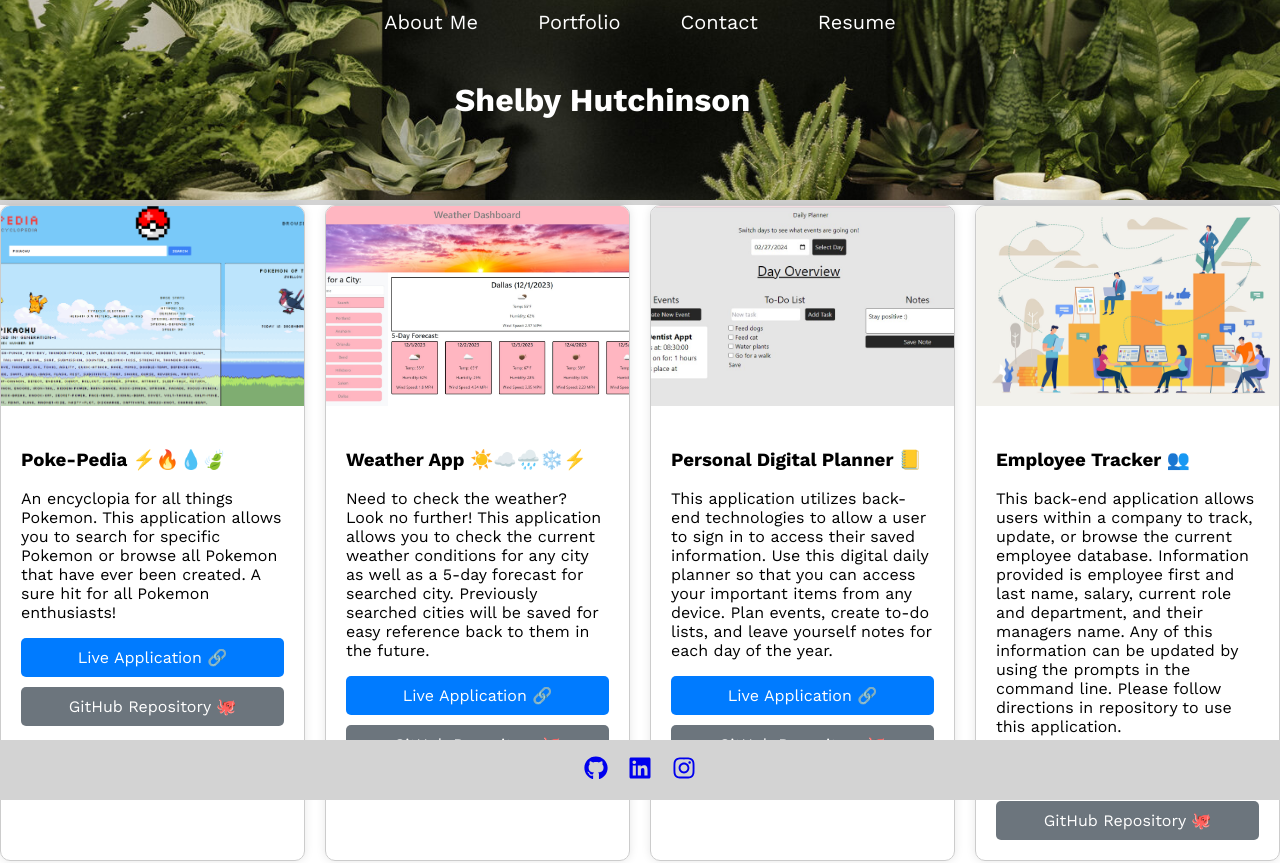
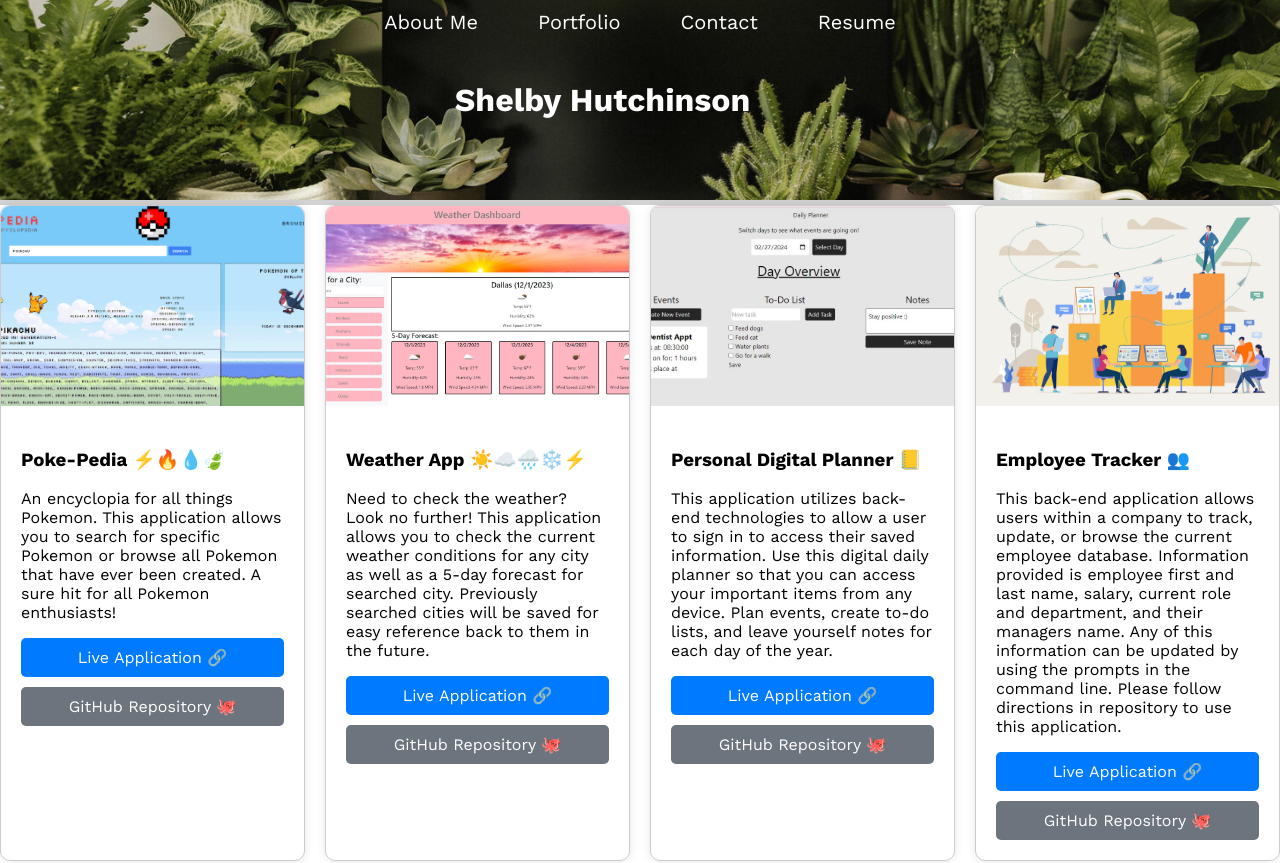
Before and after one commit to shhutc18/React-Portfolio, a React (Vite) app: page /portfolio in a window 1280 px wide. Shown: the top 863 px of the page. Built offline with nearby package versions, Linux system fonts and the light colour scheme.

Commit message:
removed fixed position of footer

```diff
--- a/src/components/Footer.jsx
+++ b/src/components/Footer.jsx
@@ -9,7 +9,6 @@ const Footer = () => {
     height: '60px',
     backgroundColor: 'lightgrey',
     color: 'black',
-    position: 'fixed',
     bottom: 0,
     width: '100%',
   };
```
